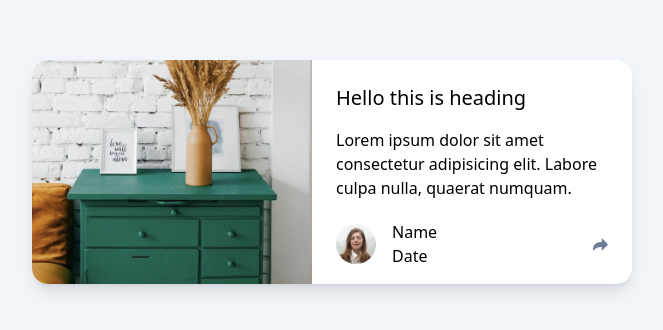
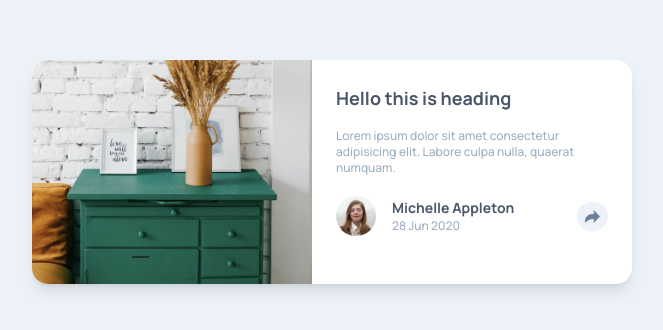
Before and after one commit to EyuCoder/article-preview-component, a website: page src/index.html in a window 1280 px wide. Shown: the part 228-558 px from the top of the page, without its empty margins (308-971 px from the left). Drawn offline with Linux system fonts and the light colour scheme.

Commit message:
font and layout

```diff
--- a/src/index.html
+++ b/src/index.html
@@ -6,18 +6,23 @@
   <meta http-equiv="X-UA-Compatible" content="IE=edge">
   <meta name="viewport" content="width=device-width, initial-scale=1.0">
   <title>Document</title>
+  <link rel="preconnect" href="https://fonts.googleapis.com">
+  <link rel="preconnect" href="https://fonts.gstatic.com" crossorigin>
+  <link href="https://fonts.googleapis.com/css2?family=Manrope:wght@500;700&display=swap" rel="stylesheet">
   <link href="/dist/output.css" rel="stylesheet">
 </head>
 
 <body>
-  <div class="flex items-center justify-center h-screen bg-slate-100">
+  <div class="flex items-center justify-center h-screen bg-gray-light-grayish-blue">
     <div class="bg-white mx-6 shadow-lg rounded-2xl">
       <div class="flex flex-col sm:flex-row rounded-l-xl sm:h-56">
         <img src="../images/drawers.jpg" alt="" class="sm:h-56 h-48
         sm:rounded-r-none rounded-t-2xl sm:rounded-l-2xl">
         <div class="p-6 w-80">
-          <h3 class="text-xl">Hello this is heading</h3>
-          <p class="text-md mt-4">Lorem ipsum dolor sit amet consectetur adipisicing elit. Labore culpa nulla, quaerat
+          <div class="text-lg font-bold text-gray-dark-grayish-blue">Hello this is heading</div>
+          <p class="text-xs text-gray-grayish-blue mt-4">Lorem ipsum dolor sit amet consectetur adipisicing elit.
+            Labore culpa
+            nulla, quaerat
             numquam.
           </p>
           <div class="flex flex-row mt-5 space-x-4 justify-between items-center md:flex-row md:space-y-0">
@@ -25,11 +30,11 @@
               <img src="../images/avatar-michelle.jpg" alt="" class="rounded-full flex-start h-[40px]">
 
               <div class="">
-                <h4>Name</h4>
-                <h4>Date</h4>
+                <div class="text-gray-dark-grayish-blue font-bold text-sm">Michelle Appleton</div>
+                <div class="text-gray-grayish-blue text-xs">28 Jun 2020</div>
               </div>
             </div>
-            <i class="flex-end"><img src="../images/icon-share.svg"></i>
+            <i class="flex-end rounded-full p-2 bg-gray-light-grayish-blue"><img src="../images/icon-share.svg"></i>
           </div>
         </div>
 
--- a/tailwind.config.js
+++ b/tailwind.config.js
@@ -2,7 +2,21 @@
 module.exports = {
   content: ["./src/**/*.{html,js}"],
   theme: {
-    extend: {},
+    fontFamily: {
+      'sans': ['Manrope', 'sans'],
+    },
+    extend: {
+      colors: {
+        blue: {
+          dark: '#6d7f97',
+        },
+        gray: {
+          'grayish-blue': '#9eafc2',
+          'dark-grayish-blue': '#48556a',
+          'light-grayish-blue': '#ecf2f8',
+        }
+      },
+    },
   },
   plugins: [],
 }
```
Also changed, not shown: dist/output.css.
